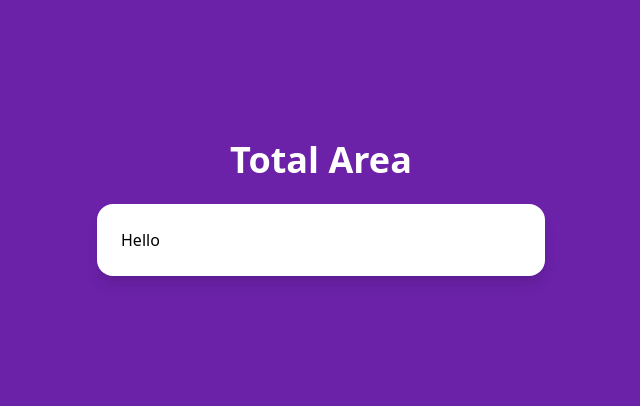
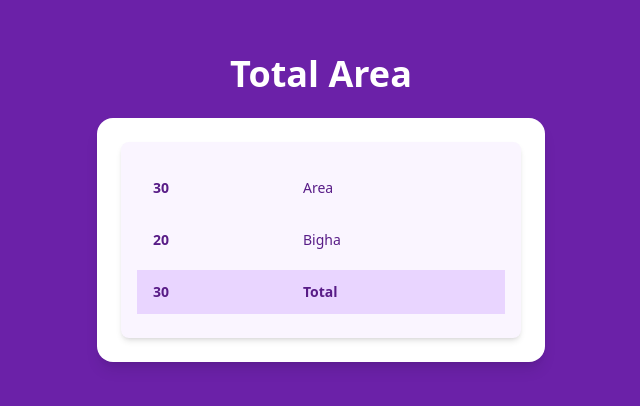
Before and after one commit to Murlidhar08/Area-Converter, a React (Vite) app: page /calculation in a window 1280 px wide. Shown: the part 192-598 px from the top of the page, without its empty margins (319-959 px from the left). Built offline with nearby package versions, Linux system fonts and the light colour scheme.

Commit message:
Design updated

```diff
--- a/src/pages/Calculation.tsx
+++ b/src/pages/Calculation.tsx
@@ -1,28 +1,58 @@
-import { useState, useEffect } from "react";
 import { motion } from "framer-motion";
-import { useNavigate } from "react-router-dom";
 
-export default function calculation() {
-
+export default function Calculation() {
+    const records = [
+        { value: 30, label: "Area" },
+        { value: 20, label: "Bigha" },
+    ]
 
     return (
-        <div className="flex flex-col items-center justify-center min-h-screen bg-purple-800 p-4 relative">
+        <div className="flex flex-col items-center justify-center min-h-screen bg-purple-800 p-4">
             {/* Title */}
             <motion.h1
                 className="text-4xl font-extrabold mb-6 text-white text-center"
-                initial={{ opacity: 0, y: -20 }}
+                initial={{ opacity: 0, y: -30 }}
                 animate={{ opacity: 1, y: 0 }}
+                transition={{ duration: 0.5 }}
             >
                 Total Area
             </motion.h1>
 
-            {/* Converter Box */}
+            {/* Box */}
             <motion.div
                 className="bg-white p-6 rounded-2xl shadow-lg w-full max-w-md mx-auto"
-                initial={{ opacity: 0, scale: 0.9 }}
+                initial={{ opacity: 0, scale: 0.95 }}
                 animate={{ opacity: 1, scale: 1 }}
+                transition={{ duration: 0.4 }}
             >
-                <h1>Hello</h1>
+                <div className="bg-purple-50 p-4 rounded-lg shadow-md overflow-x-auto">
+                    <table className="w-full text-sm text-left border-separate border-spacing-y-2">
+                        <tbody>
+                            {records.map((row, index) => (
+                                <motion.tr
+                                    key={index}
+                                    className="bg-purple-50 hover:bg-purple-200 transition-colors cursor-pointer"
+                                    initial="hidden"
+                                    animate="visible"
+                                    custom={index}
+                                >
+                                    <td className="py-3 px-4 font-semibold text-purple-900">{row.value}</td>
+                                    <td className="py-3 px-4 font-medium text-purple-900">{row.label}</td>
+                                </motion.tr>
+                            ))}
+
+                            {/* Total */}
+                            <motion.tr
+                                className="bg-purple-200 hover:bg-purple-300 transition-colors cursor-pointer"
+                                initial="hidden"
+                                animate="visible"
+                            >
+                                <td className="py-3 px-4 text-purple-900 font-bold">30</td>
+                                <td className="py-3 px-4 text-purple-900 font-bold">Total</td>
+                            </motion.tr>
+                        </tbody>
+                    </table>
+                </div>
             </motion.div>
         </div>
     );
```
